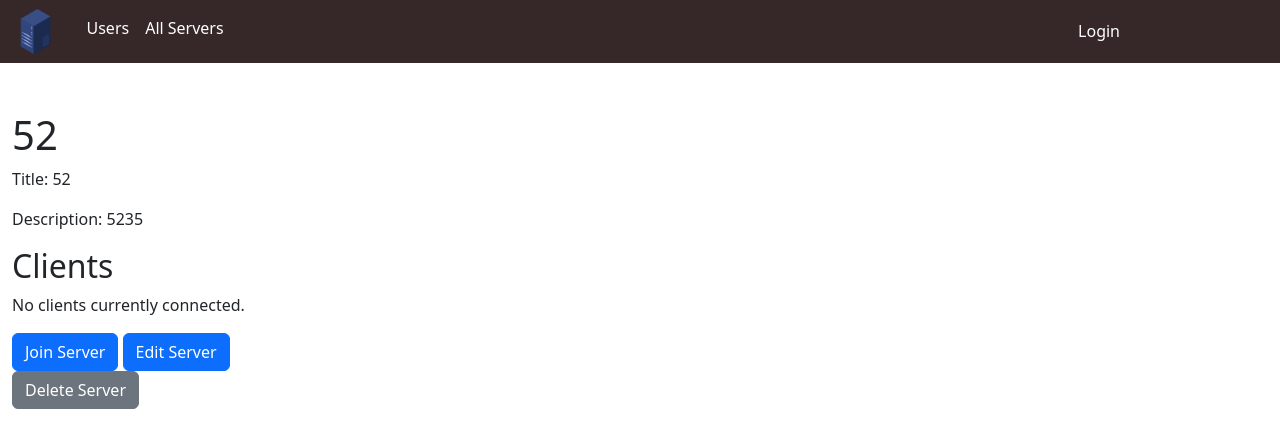
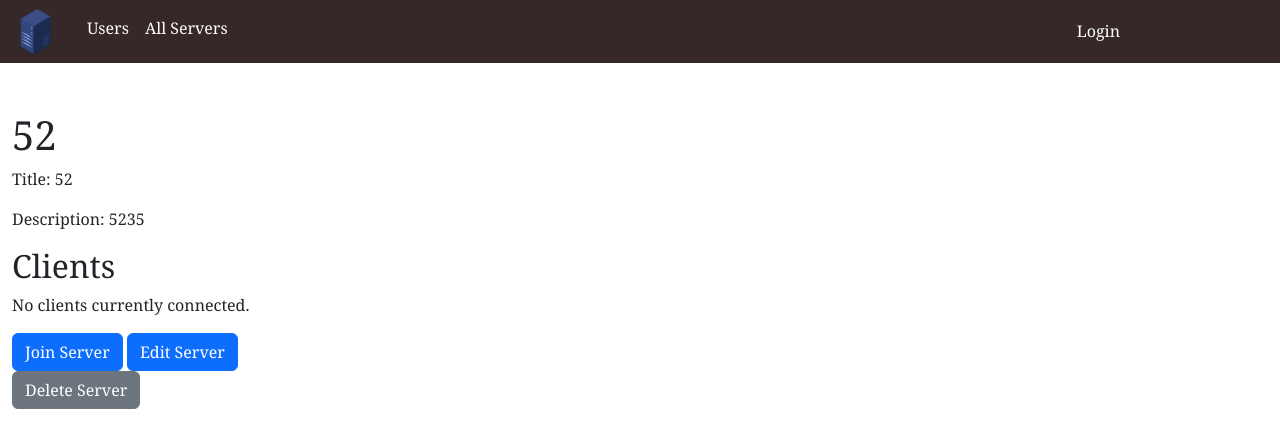
Before and after one commit to mattieFM/CS3300Project, a Django app: page /server/7/ in a window 1280 px wide. Shown: the top 448 px of the page. Run offline with Django 5.2, Linux system fonts and the light colour scheme; data comes from the database, SQL or seed files in the repository; both versions use the stored data as it was after the commit; some libraries are stand-ins or nearby versions.

Commit message:
a few last touches

```diff
--- a/djangoProject/static/css/base.css
+++ b/djangoProject/static/css/base.css
@@ -1,3 +1,7 @@
+body {
+    font-family: Georgia, serif;
+}
+
 .mynavcolor {
     background-color: #362828;
 }
```
Also changed, not shown: djangoProject/db.sqlite3.
